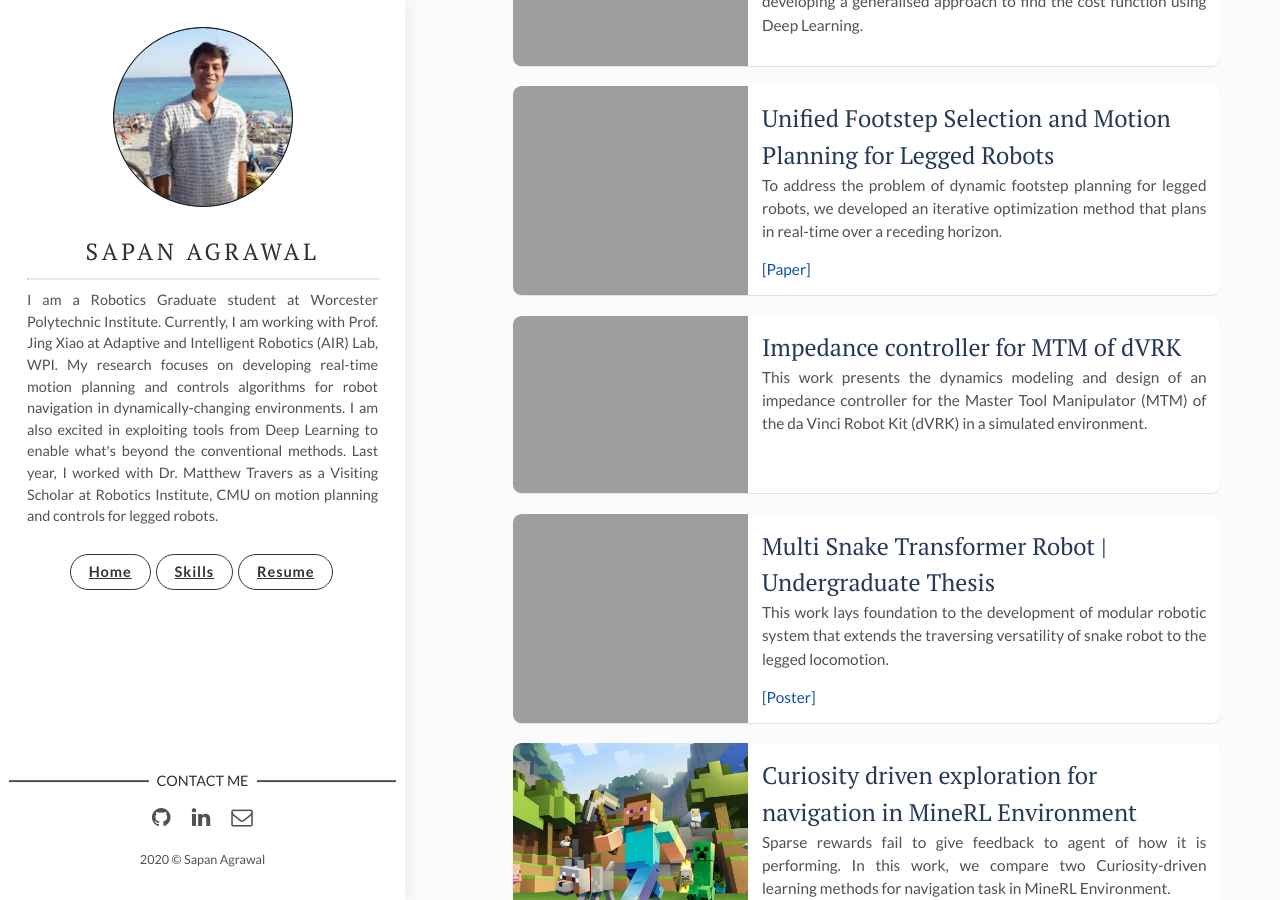
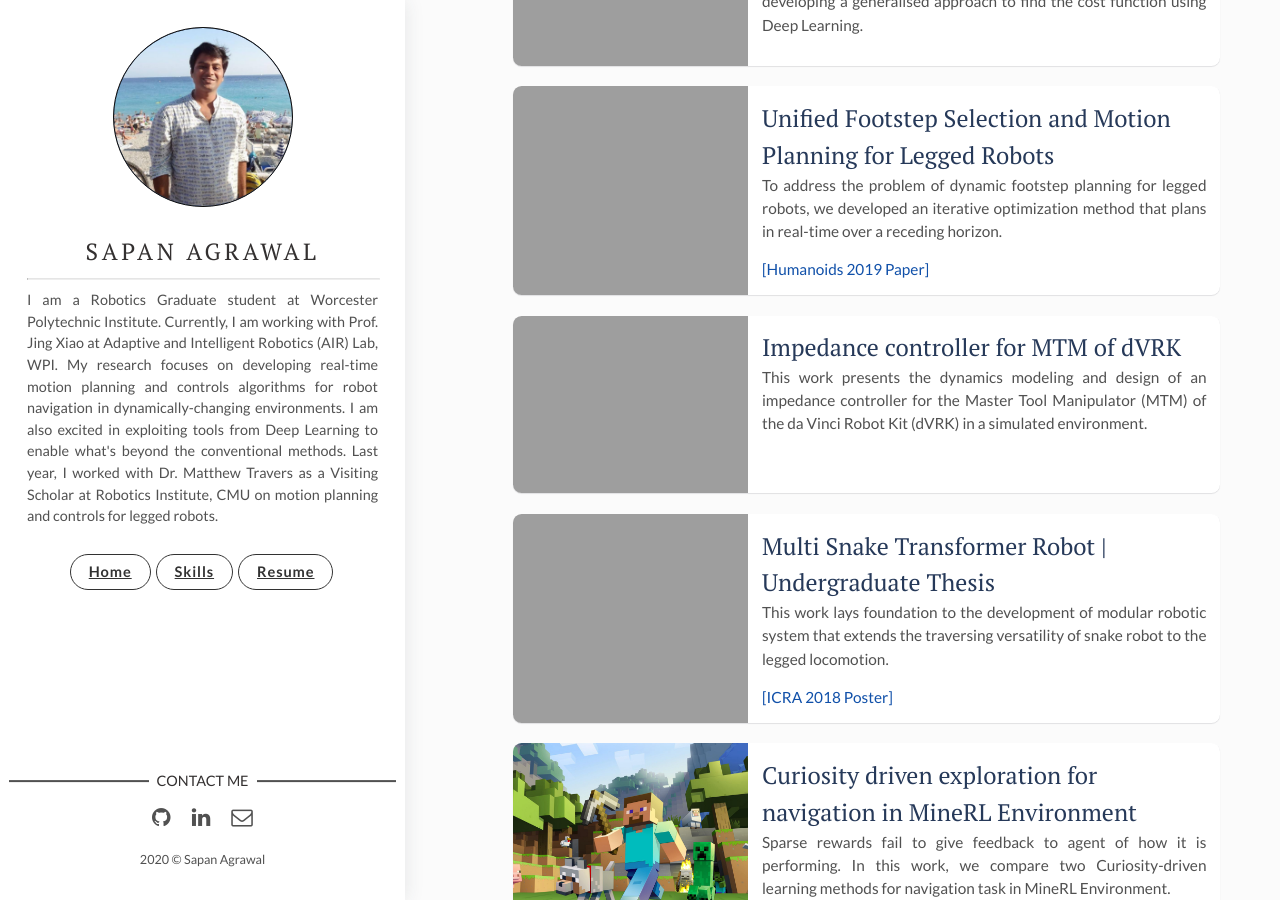
Before and after one commit to sapan-ostic/sapan-ostic.github.io, a Jekyll site: the page built from index.html, in a window 1280 px wide and 900 px high, scrolled down 203 px. Built offline with Jekyll 4.4.1, drawn with Linux system fonts in a browser that asks for light colours; the list of posts is cut into pages by our own code.

Commit message:
general commit

```diff
--- a/index.html
+++ b/index.html
@@ -13,7 +13,7 @@ layout: main
     <!-- <span class="post-date">{{post.date | date: '%Y, %b %d'}}&nbsp;&nbsp;&nbsp;—&nbsp;</span> -->
     <!-- <span class="post-words"> <a href="">[PDF]</a></span> -->
     {% if post.paper %}
-      <span class="post-words"> <a href="{{post.paper | prepend: site.baseurl}}" style="text-decoration: none;">[Paper]</a></span>
+      <span class="post-words"> <a href="{{post.paper | prepend: site.baseurl}}" style="text-decoration: none;">[Humanoids 2019 Paper]</a></span>
     {% endif %}
 
     {% if post.report %}
@@ -25,7 +25,7 @@ layout: main
     {% endif %}
 
     {% if post.poster %}
-      <span class="post-words"> <a href="{{post.poster | prepend: site.baseurl}}" style="text-decoration: none;">[Poster]</a></span>
+      <span class="post-words"> <a href="{{post.poster | prepend: site.baseurl}}" style="text-decoration: none;">[ICRA 2018 Poster]</a></span>
     {% endif %}
 
     {% if post.code %}
```
